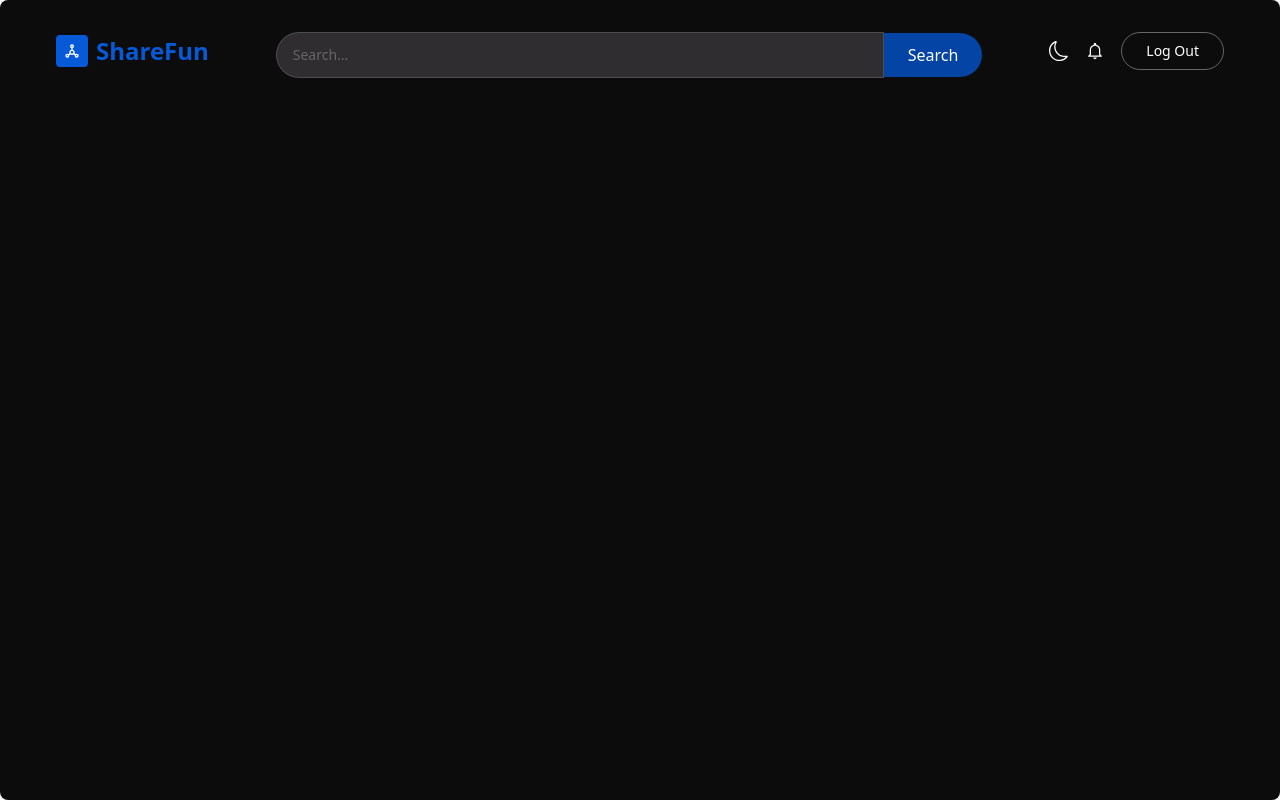
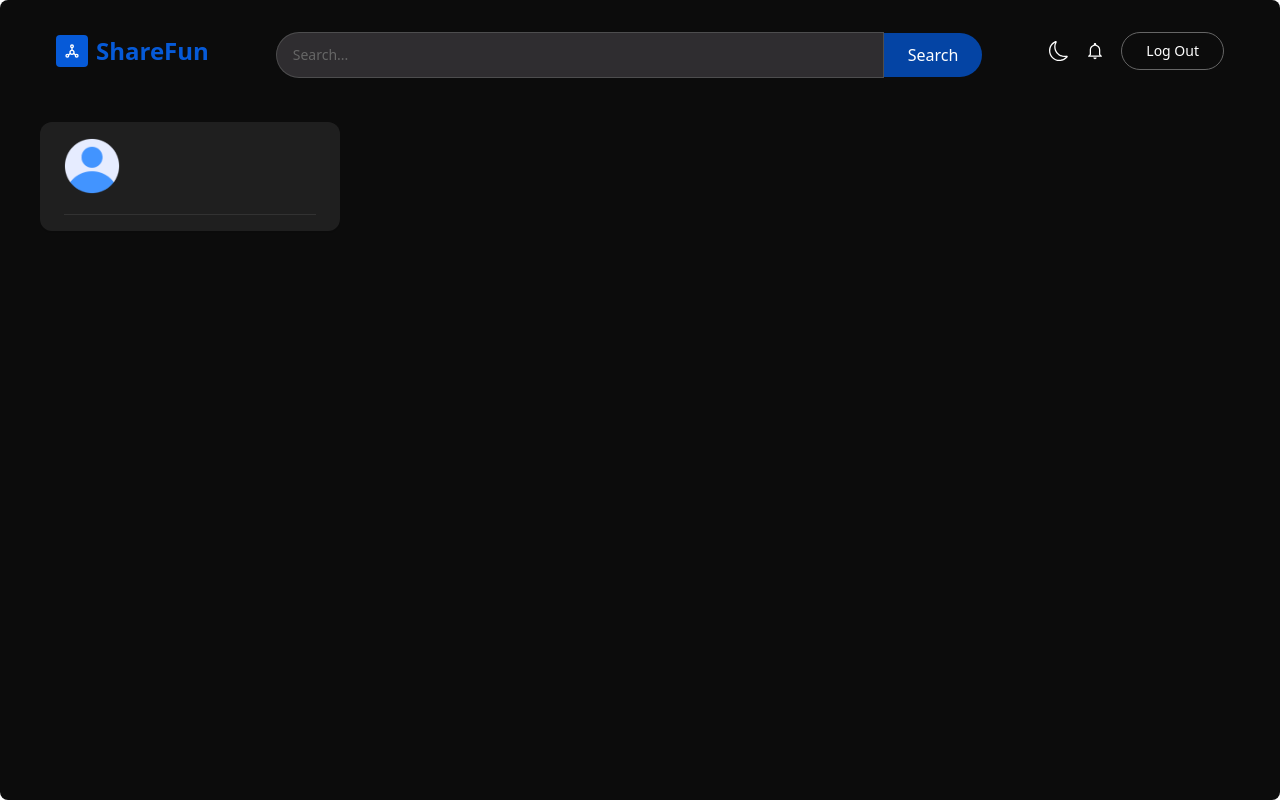
Before and after one commit to mohitxroxx/social-media, a React (Create React App) app in the folder client/: page / in a window 1280 px wide. Built offline with nearby package versions, Linux system fonts and the light colour scheme.

Commit message:
Added-Profile_Space

```diff
--- a/client/src/components/ProfileCard.jsx
+++ b/client/src/components/ProfileCard.jsx
@@ -1,9 +1,32 @@
 import React from 'react'
+import { useDispatch } from 'react-redux';
+import { useSelector } from 'react-redux/es/hooks/useSelector';
+import { Link } from 'react-router-dom';
+import { NoProfile } from '../assets';
 
-const ProfileCard = () => {
-  return (
+const ProfileCard = (user) => {
+ const{user: data, edit } = useSelector((state) => state.user);
+ const dispatch = useDispatch();
+
+    return (
     <div>
+      <div className='w-full bg-primary flex flex-col items-centre shadow-sm rounded-xl
+      px-6 py-4 '>
+       <div className='w-full flex item-center justify-between border-b pb-5
+        border-[#66666645]'>
+   <Link to={"/profile"+user?._id}
+       className='flex gap-2'>
+ <img src={user?.profileUrl ?? NoProfile} alt={user?.email}
+ className='w-14 h-14 object-cover rounded-full'></img>
+  <div className='flex flex-col justify-center'>
+   <p className='text-lg font-medium '></p>
 
+  </div>
+
+</Link>
+
+</div>
+      </div>
     </div>
   )
 }
--- a/client/src/pages/Home.jsx
+++ b/client/src/pages/Home.jsx
@@ -18,6 +18,8 @@ const Home = () => {
       overflow-y-auto '>
   <ProfileCard user={user} />
 
+
+
       </div>
 
       </div>
--- a/client/src/pages/Login.jsx
+++ b/client/src/pages/Login.jsx
@@ -26,7 +26,7 @@ const Login = () => {
   return (
     <div className='bg-bgColor w-full h-[100vh] flex items-center justify-center p-6'>
       <div className='w-full md:w-2/3 h-fit lg:h-full 2xl:h-5/6 py-8 lg:py-0 flex bg-primary rounded-xl overflow-hidden shadow-xl'>
-        {/* LEFT */}
+        {/* left ka kar rhe hai */}
         <div className='w-full lg:w-1/2 h-full p-10 2xl:px-20 flex flex-col justify-center '>
           <div className='w-full flex gap-2 items-center mb-6'>
             <div className='p-2 bg-[#065ad8] rounded text-white'>
--- a/client/src/pages/Register.jsx
+++ b/client/src/pages/Register.jsx
@@ -152,7 +152,7 @@ const Register = () => {
             </Link>
           </p>
         </div>
-        {/* RIGHT */}
+        {/* right side ke liye */}
         <div className='hidden w-1/2 h-full lg:flex flex-col items-center justify-center bg-blue'>
           <div className='relative w-full flex items-center justify-center'>
             <img
```
Also changed, not shown: client/src/assets/login.png (added).
